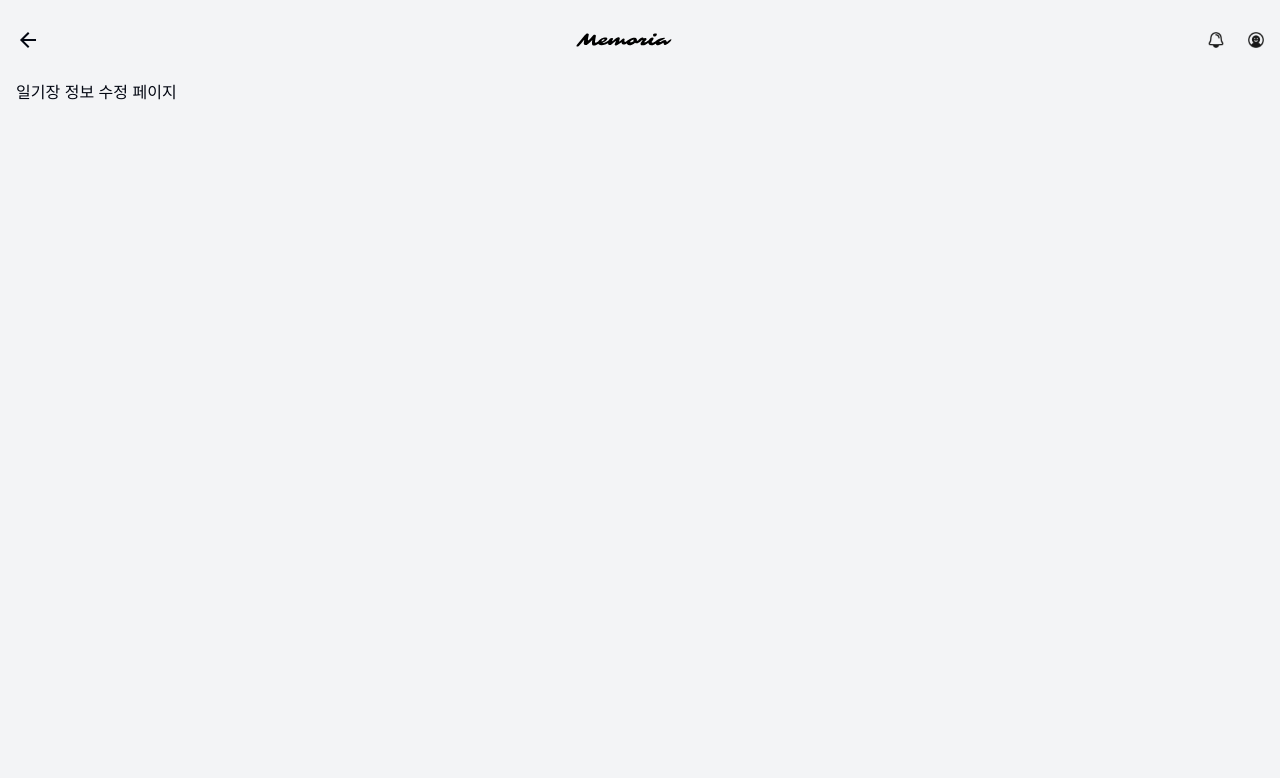
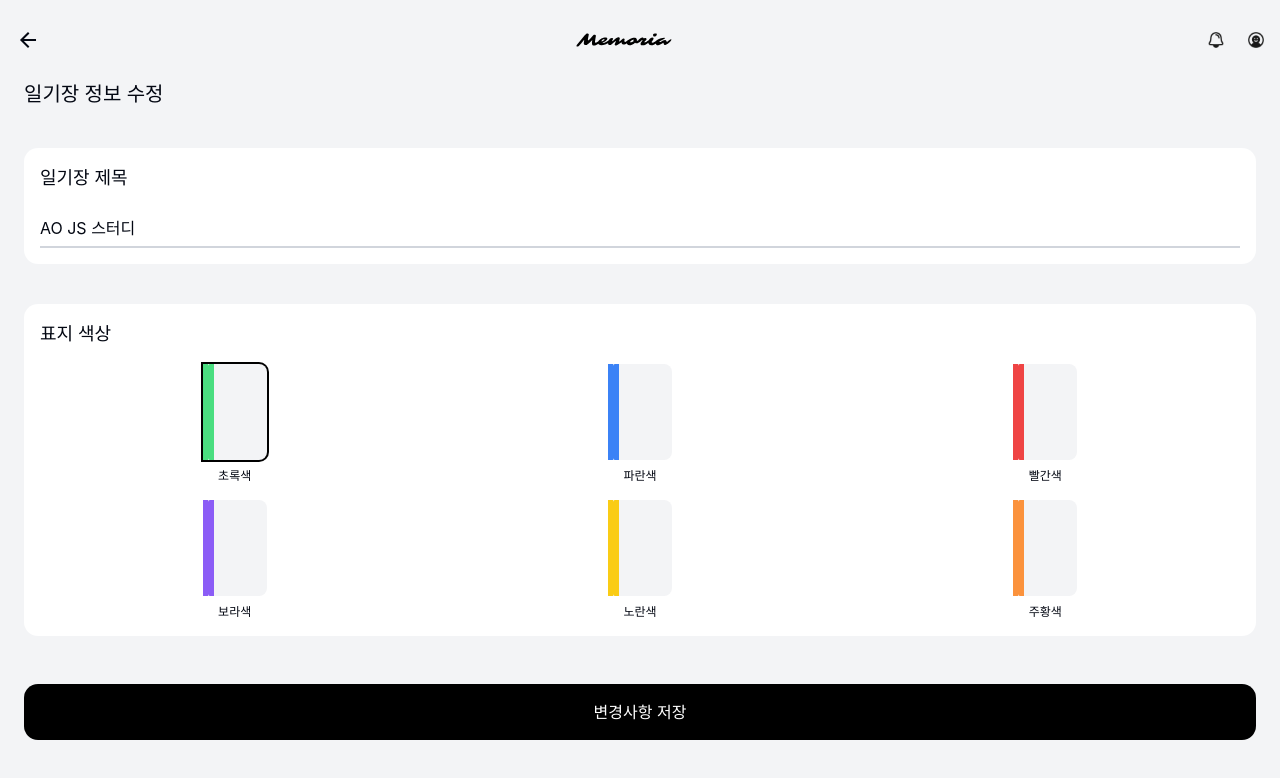
Before and after one commit to Capstone-Memoria/Memoria-Front, a React (Vite) app: page /diary/1/edit in a window 1280 px wide. Shown: the top 778 px of the page. Built offline with nearby package versions, Linux system fonts and the light colour scheme; sample sign-in values are in the browser's storage; a web font is replaced by a local one.

Commit message:
feat: 일기장 수정 페이지에 제목 및 표지 색상 선택 기능 추가

```diff
--- a/src/features/diary/pages/EditDiaryPage.tsx
+++ b/src/features/diary/pages/EditDiaryPage.tsx
@@ -1,11 +1,132 @@
+import Button from "@/components/base/Button";
+import Card from "@/components/base/Card";
+import Input from "@/components/base/Input";
 import DefaultHeader from "@/components/layout/DefaultHeader";
 import Page from "@/components/page/Page";
+import { useEffect, useState } from "react";
+import { useNavigate } from "react-router-dom";
 
 const EditDiaryPage = () => {
+  const navigate = useNavigate();
+
+  // 더미 데이터 - 실제로는 API에서 가져올 데이터
+  const [diaryData, setDiaryData] = useState({
+    id: "1", // 예시 ID
+    title: "AO JS 스터디", // 기존 제목
+    coverColor: "#4ade80", // 기존 표지 색상 (초록색)
+  });
+
+  const [isFormValid, setIsFormValid] = useState(true);
+
+  // 표지 색상 옵션
+  const coverColors = [
+    { name: "초록색", value: "#4ade80" },
+    { name: "파란색", value: "#3b82f6" },
+    { name: "빨간색", value: "#ef4444" },
+    { name: "보라색", value: "#8b5cf6" },
+    { name: "노란색", value: "#facc15" },
+    { name: "주황색", value: "#fb923c" },
+  ];
+
+  // 입력값 변경 핸들러
+  const handleTitleChange = (e: React.ChangeEvent<HTMLInputElement>) => {
+    setDiaryData({
+      ...diaryData,
+      title: e.target.value,
+    });
+  };
+
+  // 색상 변경 핸들러
+  const handleColorChange = (color: string) => {
+    setDiaryData({
+      ...diaryData,
+      coverColor: color,
+    });
+  };
+
+  // 폼 유효성 검사
+  useEffect(() => {
+    setIsFormValid(diaryData.title.trim().length > 0);
+  }, [diaryData.title]);
+
+  // 저장 핸들러
+  const handleSave = () => {
+    if (!isFormValid) return;
+
+    // API 호출 로직이 여기에 들어갈 예정
+    console.log("일기장 정보 수정:", diaryData);
+
+    // 성공 후 이전 페이지로 이동
+    navigate(-1);
+  };
+
   return (
     <Page.Container>
       <DefaultHeader logoType={"back"} />
-      <Page.Content>일기장 정보 수정 페이지</Page.Content>
+      <Page.Content className={"px-6 py-4"}>
+        <h1 className={"text-xl font-medium mb-6"}>일기장 정보 수정</h1>
+
+        {/* 일기장 제목 수정 카드 */}
+        <Card className={"mb-6"}>
+          <h2 className={"text-lg font-medium mb-4"}>일기장 제목</h2>
+          <Input
+            className={"w-full"}
+            placeholder={"일기장 제목을 입력하세요"}
+            value={diaryData.title}
+            onChange={handleTitleChange}
+          />
+          {!isFormValid && diaryData.title.trim().length === 0 && (
+            <p className={"mt-1 text-xs text-red-500"}>
+              일기장 제목을 입력해주세요.
+            </p>
+          )}
+        </Card>
+
+        {/* 일기장 표지 색상 선택 카드 */}
+        <Card className={"mb-8"}>
+          <h2 className={"text-lg font-medium mb-4"}>표지 색상</h2>
+          <div className={"grid grid-cols-3 gap-4"}>
+            {coverColors.map((color) => (
+              <div
+                key={color.value}
+                className={"flex flex-col items-center"}
+                onClick={() => handleColorChange(color.value)}
+              >
+                <div
+                  className={
+                    "w-16 h-24 rounded-r-md shadow-md mb-2 cursor-pointer flex relative"
+                  }
+                  style={{
+                    borderLeft: `5px solid ${color.value}`,
+                    borderColor: color.value,
+                    boxShadow:
+                      diaryData.coverColor === color.value
+                        ? "0 0 0 2px black"
+                        : "none",
+                    backgroundColor: "#f3f4f6",
+                  }}
+                >
+                  <div
+                    className={"w-1.5 h-full rounded-l-xs"}
+                    style={{ backgroundColor: color.value }}
+                  ></div>
+                </div>
+                <span className={"text-xs"}>{color.name}</span>
+              </div>
+            ))}
+          </div>
+        </Card>
+
+        {/* 저장 버튼 */}
+        <Button
+          size={"xl"}
+          className={"w-full"}
+          onClick={handleSave}
+          disabled={!isFormValid}
+        >
+          변경사항 저장
+        </Button>
+      </Page.Content>
     </Page.Container>
   );
 };
```
